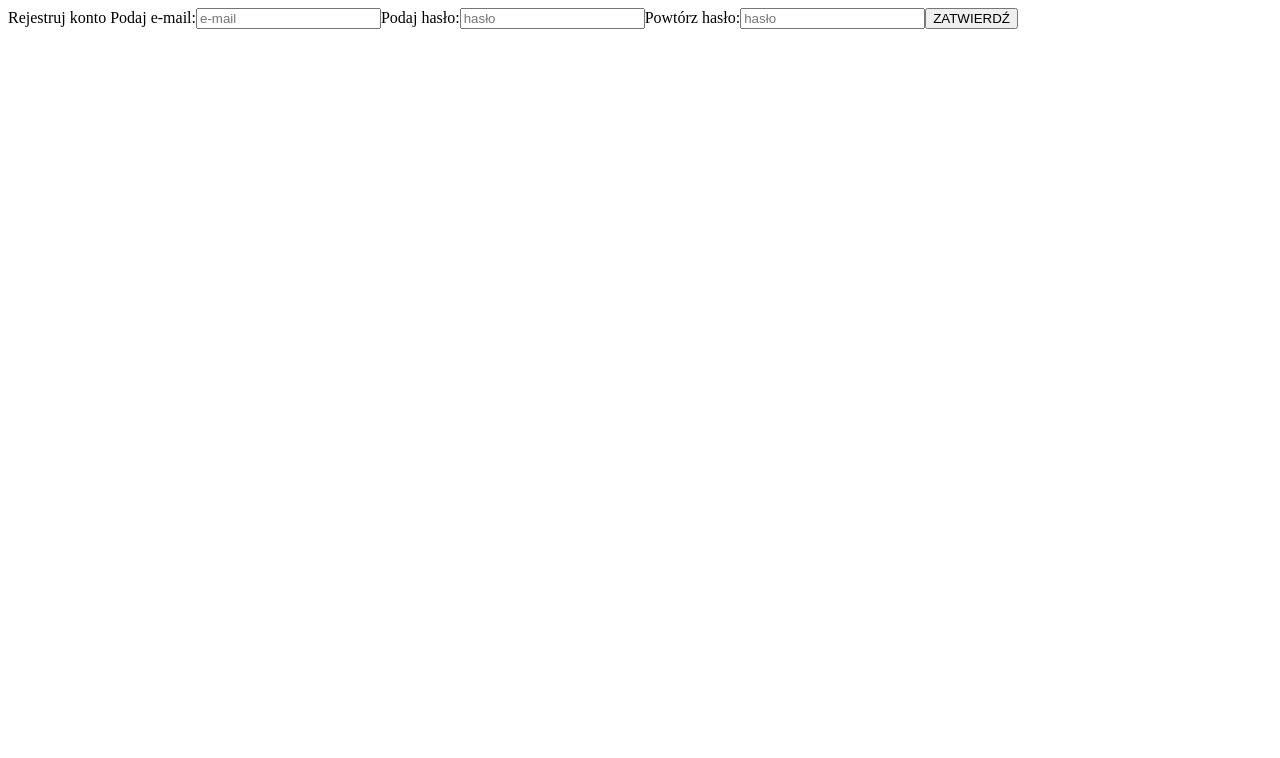
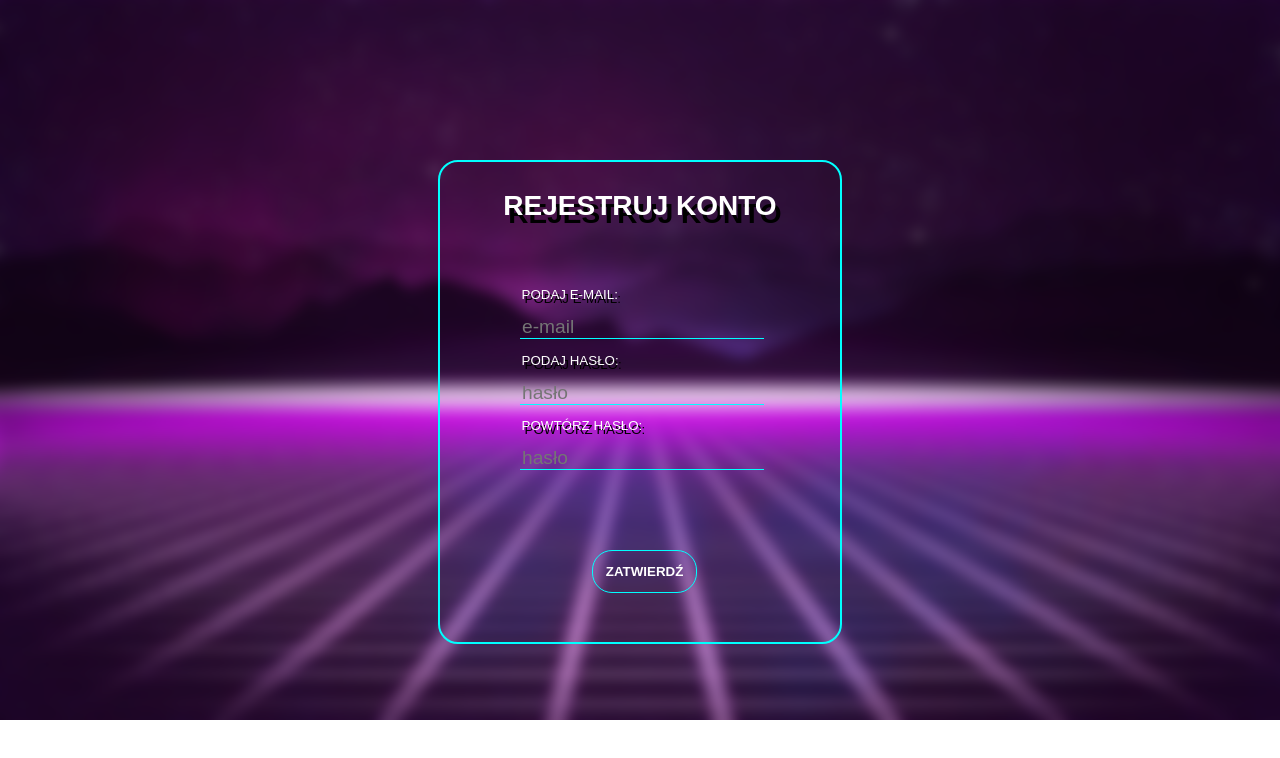
Before and after one commit to Rudziks/react_js_egzamin, a plain HTML site: page egzamin/index.html in a window 1280 px wide. Drawn offline with nearby package versions, Linux system fonts and the light colour scheme.

Commit message:
Add files via upload

```diff
--- a/egzamin/index.html
+++ b/egzamin/index.html
@@ -7,6 +7,7 @@
     <script src="https://unpkg.com/react@18/umd/react.development.js" crossorigin></script>
     <script src="https://unpkg.com/react-dom@18/umd/react-dom.development.js" crossorigin></script>
     <script src="https://unpkg.com/@babel/standalone/babel.min.js"></script>
+    <link rel="stylesheet" href="style.css">
     <title>Document</title>
 </head>
 <body>
@@ -17,22 +18,40 @@
     const App = () =>{
 
         const [mejl, setMejl] = React.useState("");
+        const [pass, setPass] = React.useState("");
+        const [password, setPassword] = React.useState("");
+        const [schowek, setSchowek] = React.useState("");
+
+        const submit = (e) => {
+            console.log("xd")
+
+            if(mejl.includes("@")){
+                if(pass==password){
+                    setSchowek(mejl)
+                }else{
+                    setSchowek("Wpisz hasło poprawnie  jedno i drugie takie samo")
+                }
+            }else{
+                setSchowek("Wpisz małego orangutana byku")
+            }
+        };
+
 
         return(
             <>
-             <form>
-                Rejestruj konto
-                Podaj e-mail:
-                <input type="text" placeholder="e-mail" onChange={(e)=>{console.log(e)}}/>
-                Podaj hasło:
-                <input type="password" placeholder="hasło"/>
-                Powtórz hasło:
-                <input type="password" placeholder="hasło" />
-
-                <button /*onClick*/>ZATWIERDŹ</button>
-
-                <p></p>
-             </form>
+            <div class="holder">
+                <p class="mainHead">Rejestruj konto</p>
+            <div class="formDiv">
+                <p class="secHead">Podaj e-mail:</p>
+                    <input class="inp" type="text" placeholder="e-mail" onChange={(e)=>{setMejl(e.target.value)}}/>
+                <p class="secHead">Podaj hasło:</p>
+                    <input class="inp" type="password" placeholder="hasło" onChange={(e)=>{setPass(e.target.value)}}/>
+                <p class="secHead">Powtórz hasło:</p>
+                    <input class="inp" type="password" placeholder="hasło" onChange={(e)=>{setPassword(e.target.value)}}/>
+            </div>
+                <button class="btn" onClick={submit}>Zatwierdź</button>
+                <p>{schowek}</p>
+            </div>
             </>
         )
     }
--- /dev/null
+++ b/egzamin/style.css
@@ -0,0 +1,67 @@
+body{
+    margin: 0px;
+    padding: 0px;
+    background-image: url(./backBlured.png);
+    background-repeat: no-repeat;
+    background-size: cover;
+    font-family: Arial, Helvetica, sans-serif;
+}
+
+.holder{
+    border: 2px solid cyan;
+    border-radius: 20px;
+    width: 25rem;
+    height: 30rem;
+    align-items: center;
+    margin: auto;
+    margin-top:10rem;
+}
+
+.mainHead{
+    text-transform: uppercase;
+    text-align: center;
+    font-weight: bold;
+    color: white;
+    font-size: 28px;
+    text-shadow: 5px 8px black;
+    }
+
+.formDiv{
+    padding-top:1.5rem;
+    align-items: center;
+    margin: auto;
+}
+
+.secHead{
+    margin-left: 5.1rem;
+    color: white;
+    text-transform:uppercase;
+    font-size: smaller;
+    text-shadow:3px 4px black;
+
+}
+
+.inp{
+    margin-left: 5rem;
+    width: 15rem;
+    height: 1.3rem;
+    background-color: transparent;
+    outline: none;
+    border:none;
+    border-bottom: 1px solid cyan;
+    color: white;
+    font-size: larger;
+}
+
+.btn{
+    margin-top:5rem;
+    margin-left:9.5rem;
+    text-decoration: none;
+    border: 1px solid cyan;
+    border-radius:20px;
+    padding: 0.8rem;
+    background-color: transparent;
+    color: white;
+    text-transform: uppercase;
+    font-weight: bold;
+}
```
Also changed, not shown: egzamin/backBlured.png (added), egzamin/xdimgbackg.jpeg (added).
